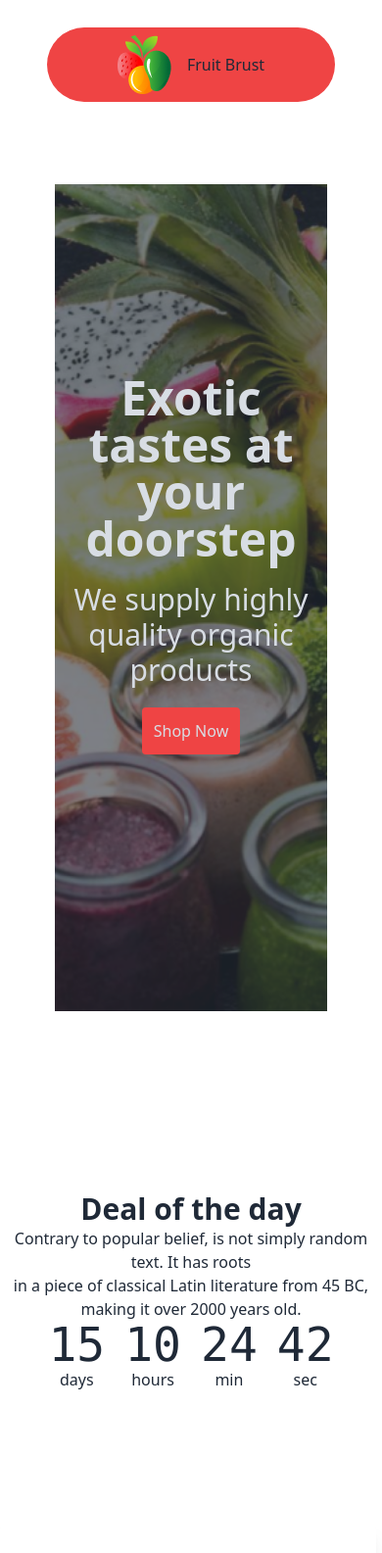
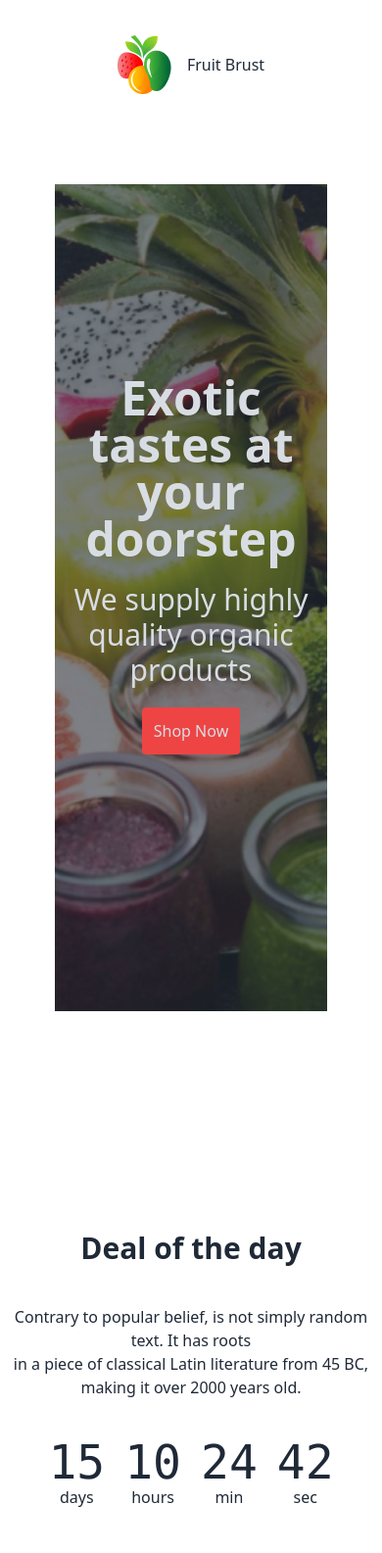
Before and after one commit to saifulislamnayon/my-third-assignment, a plain HTML site: page index.html in a window 390 px wide. Shown: the top 1585 px of the page at 98% size. Drawn offline with nearby package versions, Linux system fonts and the light colour scheme.

Commit message:
first commit

```diff
--- a/index.html
+++ b/index.html
@@ -15,7 +15,7 @@
 <body>
 	<!-- navbar section  -->
 	<nav class="max-w-screen-xl px-12 py-7 mx-auto">
-		<div class=" flex navbar   bg-red-500  justify-center gap-6 rounded-full relative">
+		<div class=" flex  navbar lg:bg-red-500  justify-center gap-6 rounded-full ">
 			<div class=" flex-1 hidden md:flex list-none gap-6 justify-center md:items-center">
 			  <li>Home</li>
 			  <li>About Us</li>
@@ -92,8 +92,8 @@
 	<section>
 		<div class="flex flex-col  md:flex-row my-32 mx-auto  lg:justify-evenly items-center  md:py-9 ">
 			<div>
-				<h3 class="text-3xl font-bold text-center">Deal of the day</h3>
-				<p class="text-center">Contrary to popular belief, is not simply random text.
+				<h3 class="text-3xl font-bold text-center pt-10">Deal of the day</h3>
+				<p class="text-center py-10">Contrary to popular belief, is not simply random text.
 					It has roots <br> in a piece of classical Latin
 					literature from 45 BC, making it over 2000 years old.</p>
 
@@ -279,7 +279,7 @@
 	<section class="my-16 container">
      <div>
 		<div class="text-center py-12">
-			<h3 class="text-3xl py-3">Why Choose Us</h3>
+			<h3 class="text-4xl py-3 font-bold">Why Choose Us</h3>
 			<p>Contrary to popular belief, is not simply random text.
 				It has roots in a piece of classical Latin literature from 45 BC,
 				 making it over 2000 years old.</p>
```
